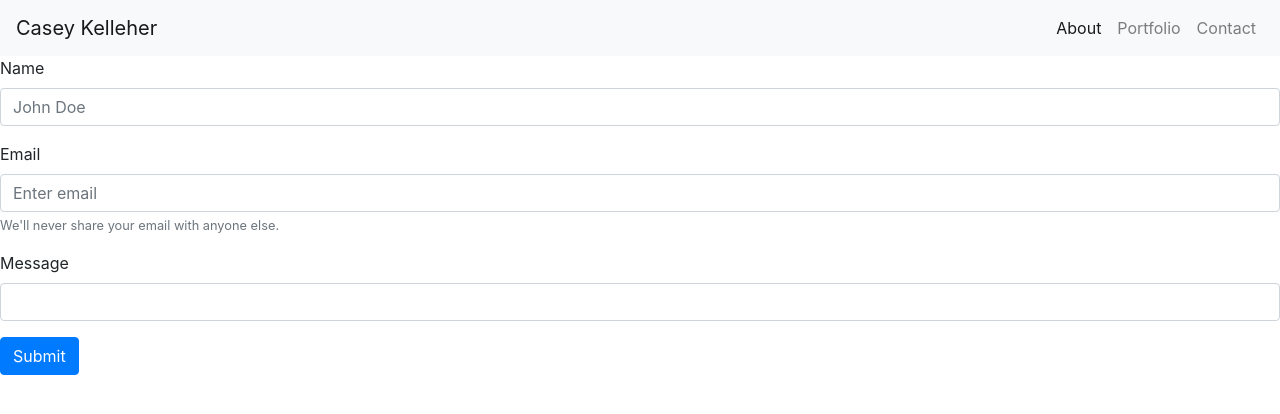
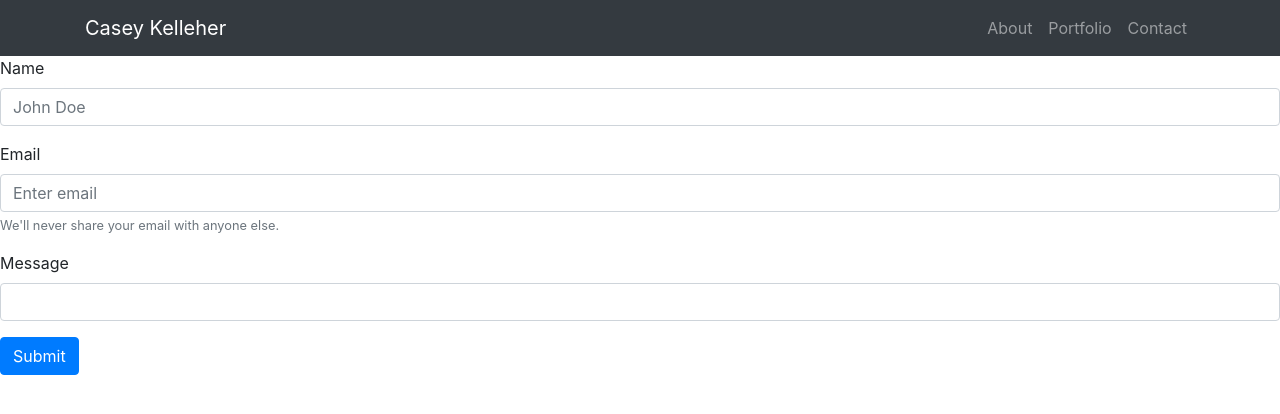
Before and after one commit to caseykelleher/Bootstrap-Portfolio, a plain HTML site: page contact.html in a window 1280 px wide. Drawn offline with nearby package versions, Linux system fonts and the light colour scheme.

Commit message:
fixed some of contact page

```diff
--- a/contact.html
+++ b/contact.html
@@ -8,15 +8,21 @@
 
   <!-- Bootstrap CSS -->
   <link rel="stylesheet" href="https://maxcdn.bootstrapcdn.com/bootstrap/4.0.0/css/bootstrap.min.css">
-  <nav class="navbar navbar-expand-lg navbar-light bg-light">
-    <a class="navbar-brand" href="#">Casey Kelleher</a>
-    <button class="navbar-toggler" type="button" data-toggle="collapse" data-target="#navbarNav" aria-controls="navbarNav" aria-expanded="false" aria-label="Toggle navigation">
+
+  <nav class="navbar navbar-expand-lg navbar-dark bg-dark static-top">
+    <div class="container">
+      <a class="navbar-brand" href="index.html" id="logo">Casey Kelleher</a>
+
+
+      <button class="navbar-toggler" type="button" data-toggle="collapse" data-target="#navbarResponsive" aria-controls="navbarResponsive" aria-expanded="false" aria-label="Toggle navigation">
             <span class="navbar-toggler-icon"></span>
           </button>
-    <div class="collapse navbar-collapse" id="navbarNav">
+      <div class="collapse navbar-collapse" id="navbarResponsive">
         <ul class="navbar-nav ml-auto">
           <li class="nav-item active">
-             <a class="nav-link" href="#">About<span class="sr-only">(current)</span></a>
+
+          <li class="nav-item">
+            <a class="nav-link" href="#">About</a>
           </li>
           <li class="nav-item">
             <a class="nav-link" href="#">Portfolio</a>
@@ -25,6 +31,7 @@
             <a class="nav-link" href="#">Contact</a>
           </li>
         </ul>
+      </div>
     </div>
   </nav>
 </head>
--- a/stylesheet.css
+++ b/stylesheet.css
@@ -52,3 +52,9 @@ footer {
     border-top: 8px solid #4aaaa5;
     font-size: 12px;
 }
+
+/* container css*/
+
+.container {
+    max-width: 968px;
+}
```
Lines whose indentation alone changed are shown as unchanged.
